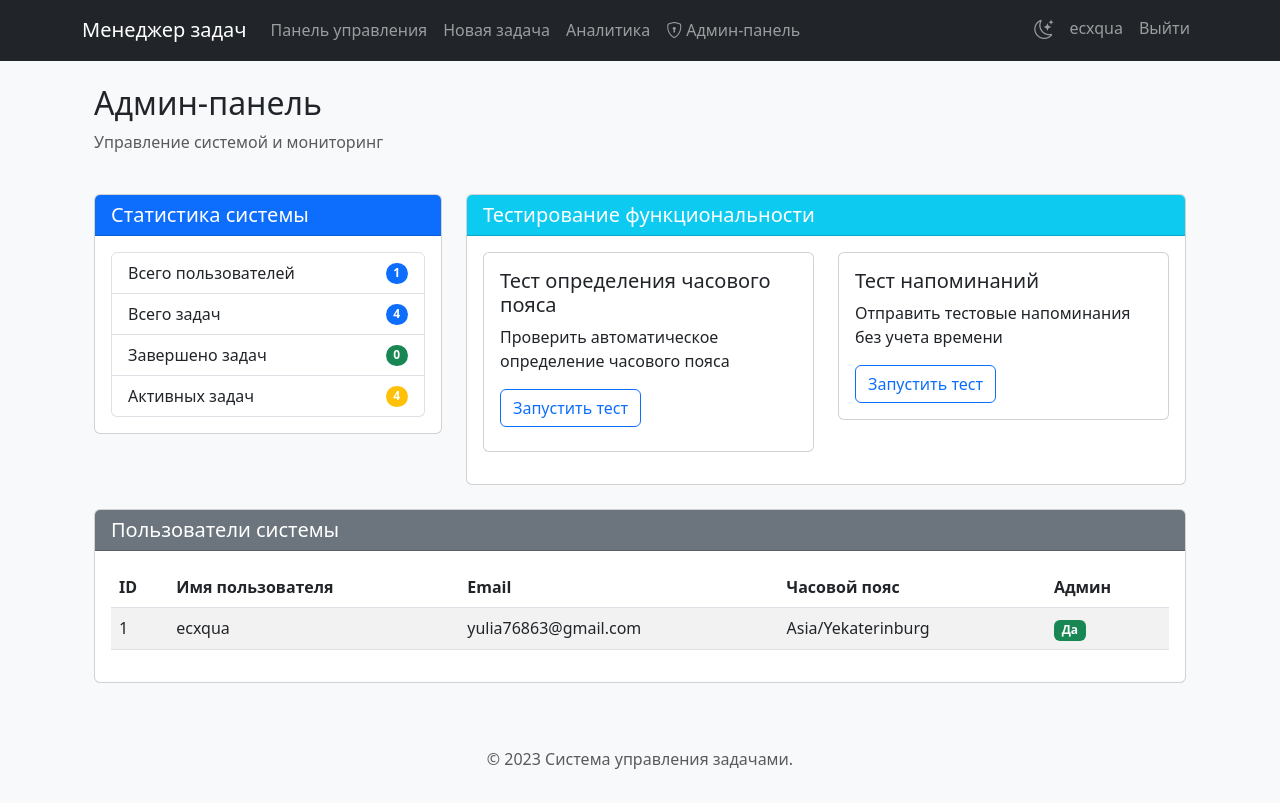
After one commit to ecxqua/ToDoList, a Flask app: page /admin in a window 1280 px wide. The commit adds this page. Run offline with Flask 3, Linux system fonts and the light colour scheme; a user stored in the database is signed in; data comes from the database, SQL or seed files in the repository; both versions use the stored data as it was after the commit.

Commit message:
Enhance user profiles with admin roles, auto-timezone detection, and improved UI.  Add admin panel for system monitoring and testing.
Replit-Commit-Author: Agent
Replit-Commit-Session-Id: 2627d8f5-ef73-426a-8ab7-4b9d30389849
Replit-Commit-Screenshot-Url: https://storage.googleapis.com/screenshot-production-us-central1/42464be3-7868-4ec6-80e6-0117a5d761dc/239965da-41c9-45db-8433-a6f794fa22fc.jpg

```diff
--- a/app.py
+++ b/app.py
@@ -1,4 +1,4 @@
-from flask import Flask, render_template, request, redirect, url_for, session, flash
+from flask import Flask, render_template, request, redirect, url_for, session, flash, jsonify
 from flask_mail import Mail, Message
 import sqlite3
 from datetime import datetime, timedelta
@@ -161,7 +161,7 @@ def login():
         c = conn.cursor()
 
         try:
-            c.execute("SELECT id, password, username, timezone FROM users WHERE email = ?",
+            c.execute("SELECT id, password, username, timezone, is_admin, auto_timezone FROM users WHERE email = ?",
                       (email, ))
             user = c.fetchone()
 
@@ -169,6 +169,8 @@ def login():
                 session['user_id'] = user[0]
                 session['username'] = user[2]
                 session['timezone'] = user[3] or 'Europe/Moscow'
+                session['is_admin'] = user[4] or False
+                session['auto_timezone'] = user[5] or False
                 conn.close()
                 return redirect(url_for('dashboard'))
 
@@ -186,6 +188,8 @@ def logout():
     session.pop('user_id', None)
     session.pop('username', None)
     session.pop('timezone', None)
+    session.pop('is_admin', None)
+    session.pop('auto_timezone', None)
     return redirect(url_for('login'))
 
 # Task management routes
@@ -458,7 +462,7 @@ def profile():
     c = conn.cursor()
 
     # Получаем информацию о пользователе
-    c.execute("""SELECT username, email, pending_email, timezone
+    c.execute("""SELECT username, email, pending_email, timezone, auto_timezone, is_admin
                  FROM users WHERE id = ?""", (session['user_id'],))
     user = c.fetchone()
 
@@ -481,6 +485,8 @@ def profile():
                           email=user[1],
                           pending_email=user[2],
                           timezone=user[3] or 'Europe/Moscow',
+                          auto_timezone=user[4] or False,
+                          is_admin=user[5] or False,
                           total_tasks=total_tasks,
                           completed_tasks=completed_tasks,
                           active_tasks=active_tasks,
@@ -499,6 +505,9 @@ def update_profile():
     email = request.form['email']
     timezone_name = request.form['timezone']
 
+    # Проверяем, было ли выбрано автоматическое определение часового пояса
+    auto_timezone = 'auto_timezone' in request.form
+
     conn = sqlite3.connect('tasks.db')
     c = conn.cursor()
 
@@ -513,13 +522,14 @@ def update_profile():
     c.execute("SELECT email FROM users WHERE id = ?", (session['user_id'],))
     current_email = c.fetchone()[0]
 
-    # Обновляем имя пользователя и часовой пояс
-    c.execute("UPDATE users SET username = ?, timezone = ? WHERE id = ?",
-              (username, timezone_name, session['user_id']))
+    # Обновляем имя пользователя, часовой пояс и настройку автоопределения пояса
+    c.execute("UPDATE users SET username = ?, timezone = ?, auto_timezone = ? WHERE id = ?",
+              (username, timezone_name, 1 if auto_timezone else 0, session['user_id']))
 
     # Обновляем сессию
     session['username'] = username
     session['timezone'] = timezone_name
+    session['auto_timezone'] = auto_timezone
 
     # Обрабатываем смену email, если он изменился
     if email != current_email:
@@ -873,6 +883,93 @@ def start_reminder_scheduler():
         logger.error(f"Ошибка запуска планировщика: {e}")
 
 
+@app.route('/set_timezone', methods=['POST'])
+def set_timezone():
+    """
+    Устанавливает часовой пояс для пользователя через AJAX запрос
+    """
+    if request.headers.get('X-Requested-With') != 'XMLHttpRequest':
+        return jsonify({'success': False, 'error': 'Только AJAX запросы'}), 400
+
+    try:
+        data = request.get_json()
+        timezone_name = data.get('timezone')
+        auto_detected = data.get('auto_detected', False)
+
+        if not timezone_name:
+            return jsonify({'success': False, 'error': 'Не указан часовой пояс'}), 400
+
+        # Проверяем, существует ли такой часовой пояс
+        if timezone_name not in all_timezones:
+            return jsonify({'success': False, 'error': 'Неверный часовой пояс'}), 400
+
+        # Сохраняем в сессию
+        session['timezone'] = timezone_name
+
+        # Если пользователь авторизован, сохраняем в базу
+        if 'user_id' in session and auto_detected:
+            conn = sqlite3.connect('tasks.db')
+            c = conn.cursor()
+
+            # Обновляем только если у пользователя включено автоопределение
+            c.execute("SELECT auto_timezone FROM users WHERE id = ?", (session['user_id'],))
+            result = c.fetchone()
+
+            if result and result[0]:
+                c.execute("UPDATE users SET timezone = ? WHERE id = ?", (timezone_name, session['user_id']))
+                conn.commit()
+                logger.info(f"Часовой пояс пользователя (ID: {session['user_id']}) автоматически обновлен на {timezone_name}")
+
+            conn.close()
+
+        return jsonify({'success': True, 'timezone': timezone_name})
+    except Exception as e:
+        logger.error(f"Ошибка при установке часового пояса: {str(e)}")
+        return jsonify({'success': False, 'error': str(e)}), 500
+
+
+@app.route('/admin', methods=['GET'])
+def admin_panel():
+    """
+    Административная панель для управления системой
+    """
+    if 'user_id' not in session:
+        return redirect(url_for('login'))
+
+    # Проверяем, имеет ли пользователь права администратора
+    conn = sqlite3.connect('tasks.db')
+    c = conn.cursor()
+    c.execute("SELECT is_admin FROM users WHERE id = ?", (session['user_id'],))
+    result = c.fetchone()
+
+    if not result or not result[0]:
+        flash('У вас нет прав доступа к этой странице')
+        conn.close()
+        return redirect(url_for('dashboard'))
+
+    # Получаем статистику системы
+    c.execute("SELECT COUNT(*) FROM users")
+    total_users = c.fetchone()[0]
+
+    c.execute("SELECT COUNT(*) FROM tasks")
+    total_tasks = c.fetchone()[0]
+
+    c.execute("SELECT COUNT(*) FROM tasks WHERE status = 'Завершена'")
+    completed_tasks = c.fetchone()[0]
+
+    # Получаем список пользователей для управления
+    c.execute("SELECT id, username, email, timezone, is_admin FROM users")
+    users = c.fetchall()
+
+    conn.close()
+
+    return render_template('admin.html',
+                          total_users=total_users,
+                          total_tasks=total_tasks,
+                          completed_tasks=completed_tasks,
+                          users=users)
+
+
 if __name__ == '__main__':
     # Добавляем импорт для запроса к нашему собственному API
     import requests
--- /dev/null
+++ b/templates/admin.html
@@ -0,0 +1,150 @@
+{% extends 'base.html' %}
+
+{% block title %}Админ-панель{% endblock %}
+
+{% block content %}
+<div class="container">
+    <div class="row mb-4">
+        <div class="col">
+            <h2>Админ-панель</h2>
+            <p class="text-muted">Управление системой и мониторинг</p>
+        </div>
+    </div>
+
+    <div class="row mb-4">
+        <div class="col-md-4">
+            <div class="card">
+                <div class="card-header bg-primary text-white">
+                    <h5 class="mb-0">Статистика системы</h5>
+                </div>
+                <div class="card-body">
+                    <ul class="list-group">
+                        <li class="list-group-item d-flex justify-content-between align-items-center">
+                            Всего пользователей
+                            <span class="badge bg-primary rounded-pill">{{ total_users }}</span>
+                        </li>
+                        <li class="list-group-item d-flex justify-content-between align-items-center">
+                            Всего задач
+                            <span class="badge bg-primary rounded-pill">{{ total_tasks }}</span>
+                        </li>
+                        <li class="list-group-item d-flex justify-content-between align-items-center">
+                            Завершено задач
+                            <span class="badge bg-success rounded-pill">{{ completed_tasks }}</span>
+                        </li>
+                        <li class="list-group-item d-flex justify-content-between align-items-center">
+                            Активных задач
+                            <span class="badge bg-warning rounded-pill">{{ total_tasks - completed_tasks }}</span>
+                        </li>
+                    </ul>
+                </div>
+            </div>
+        </div>
+
+        <div class="col-md-8">
+            <div class="card">
+                <div class="card-header bg-info text-white">
+                    <h5 class="mb-0">Тестирование функциональности</h5>
+                </div>
+                <div class="card-body">
+                    <div class="row">
+                        <div class="col-md-6 mb-3">
+                            <div class="card">
+                                <div class="card-body">
+                                    <h5 class="card-title">Тест определения часового пояса</h5>
+                                    <p class="card-text">Проверить автоматическое определение часового пояса</p>
+                                    <button id="test-timezone" class="btn btn-outline-primary">Запустить тест</button>
+                                    <div id="timezone-result" class="mt-2"></div>
+                                </div>
+                            </div>
+                        </div>
+                        <div class="col-md-6 mb-3">
+                            <div class="card">
+                                <div class="card-body">
+                                    <h5 class="card-title">Тест напоминаний</h5>
+                                    <p class="card-text">Отправить тестовые напоминания без учета времени</p>
+                                    <a href="{{ url_for('send_reminders', test_mode=1) }}" class="btn btn-outline-primary">Запустить тест</a>
+                                </div>
+                            </div>
+                        </div>
+                    </div>
+                </div>
+            </div>
+        </div>
+    </div>
+
+    <div class="row">
+        <div class="col">
+            <div class="card">
+                <div class="card-header bg-secondary text-white">
+                    <h5 class="mb-0">Пользователи системы</h5>
+                </div>
+                <div class="card-body">
+                    <div class="table-responsive">
+                        <table class="table table-striped">
+                            <thead>
+                                <tr>
+                                    <th>ID</th>
+                                    <th>Имя пользователя</th>
+                                    <th>Email</th>
+                                    <th>Часовой пояс</th>
+                                    <th>Админ</th>
+                                </tr>
+                            </thead>
+                            <tbody>
+                                {% for user in users %}
+                                <tr>
+                                    <td>{{ user[0] }}</td>
+                                    <td>{{ user[1] }}</td>
+                                    <td>{{ user[2] }}</td>
+                                    <td>{{ user[3] or 'Не установлен' }}</td>
+                                    <td>
+                                        {% if user[4] %}
+                                        <span class="badge bg-success">Да</span>
+                                        {% else %}
+                                        <span class="badge bg-secondary">Нет</span>
+                                        {% endif %}
+                                    </td>
+                                </tr>
+                                {% endfor %}
+                            </tbody>
+                        </table>
+                    </div>
+                </div>
+            </div>
+        </div>
+    </div>
+</div>
+
+<script>
+document.getElementById('test-timezone').addEventListener('click', function() {
+    const resultDiv = document.getElementById('timezone-result');
+    resultDiv.innerHTML = '<div class="spinner-border spinner-border-sm text-primary" role="status"><span class="visually-hidden">Загрузка...</span></div> Определение часового пояса...';
+
+    // Получаем часовой пояс пользователя через JavaScript API Intl
+    const userTimezone = Intl.DateTimeFormat().resolvedOptions().timeZone;
+
+    fetch('/set_timezone', {
+        method: 'POST',
+        headers: {
+            'Content-Type': 'application/json',
+            'X-Requested-With': 'XMLHttpRequest'
+        },
+        body: JSON.stringify({
+            timezone: userTimezone,
+            auto_detected: true
+        })
+    })
+    .then(response => response.json())
+    .then(data => {
+        if(data.success) {
+            resultDiv.innerHTML = `<div class="alert alert-success">Часовой пояс успешно определен: <strong>${data.timezone}</strong></div>`;
+        } else {
+            resultDiv.innerHTML = `<div class="alert alert-danger">Ошибка: ${data.error}</div>`;
+        }
+    })
+    .catch(error => {
+        resultDiv.innerHTML = `<div class="alert alert-danger">Ошибка запроса: ${error}</div>`;
+    });
+});
+</script>
+{% endblock %}
--- a/templates/base.html
+++ b/templates/base.html
@@ -54,6 +54,13 @@
                     <li class="nav-item">
                         <a class="nav-link" href="{{ url_for('analytics') }}">Аналитика</a>
                     </li>
+                    {% if session.get('is_admin') %}
+                    <li class="nav-item">
+                        <a class="nav-link" href="{{ url_for('admin_panel') }}">
+                            <i class="bi bi-shield-lock me-1"></i>Админ-панель
+                        </a>
+                    </li>
+                    {% endif %}
                 </ul>
                 <ul class="navbar-nav">
                     <li class="nav-item">
```
Also changed, not shown: static/js/timezone-detector.js (added, +33 -0 lines), templates/profile.html (+16 -1 lines), attached_assets/image_1743357455322.png (added), tasks.db, 1 other file.
